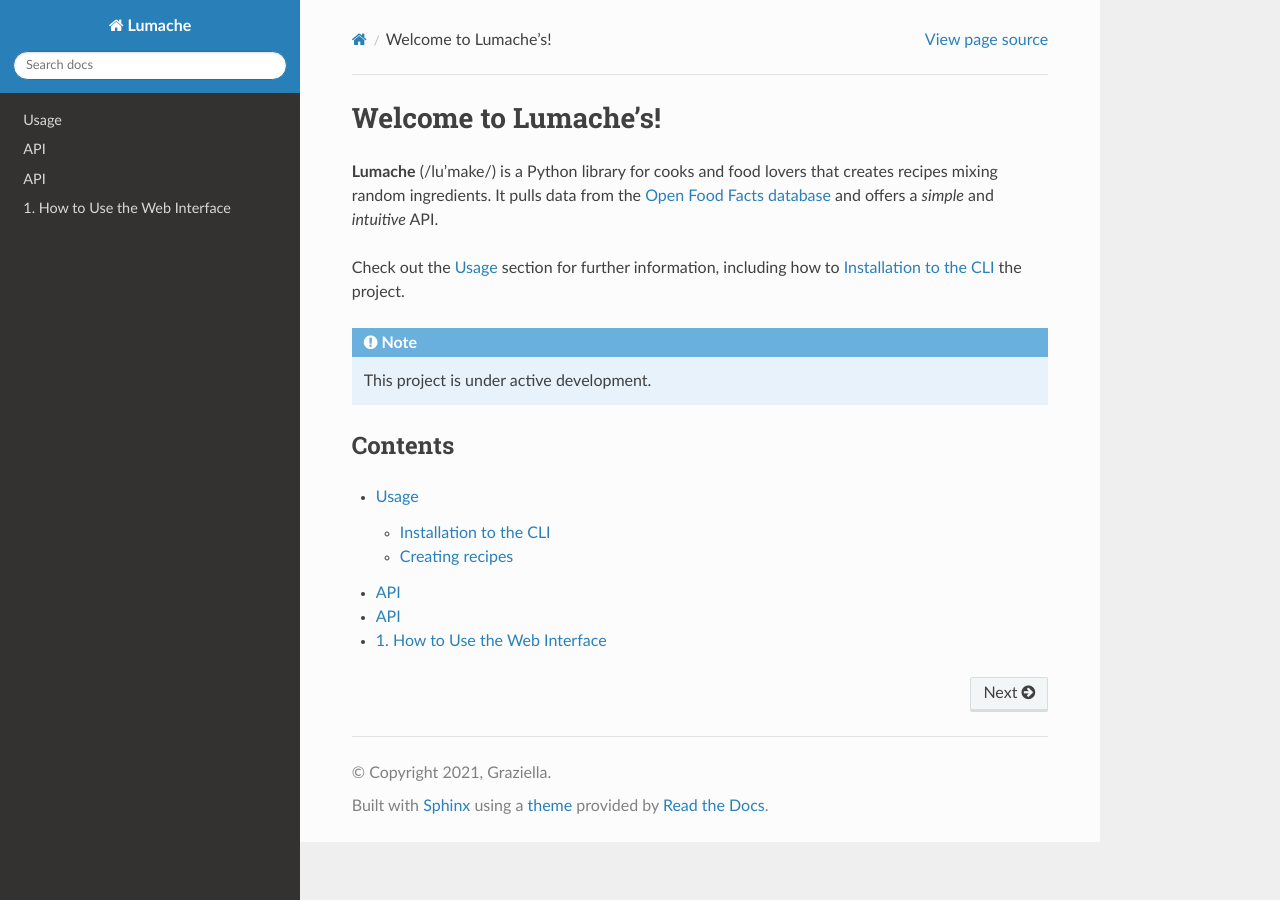
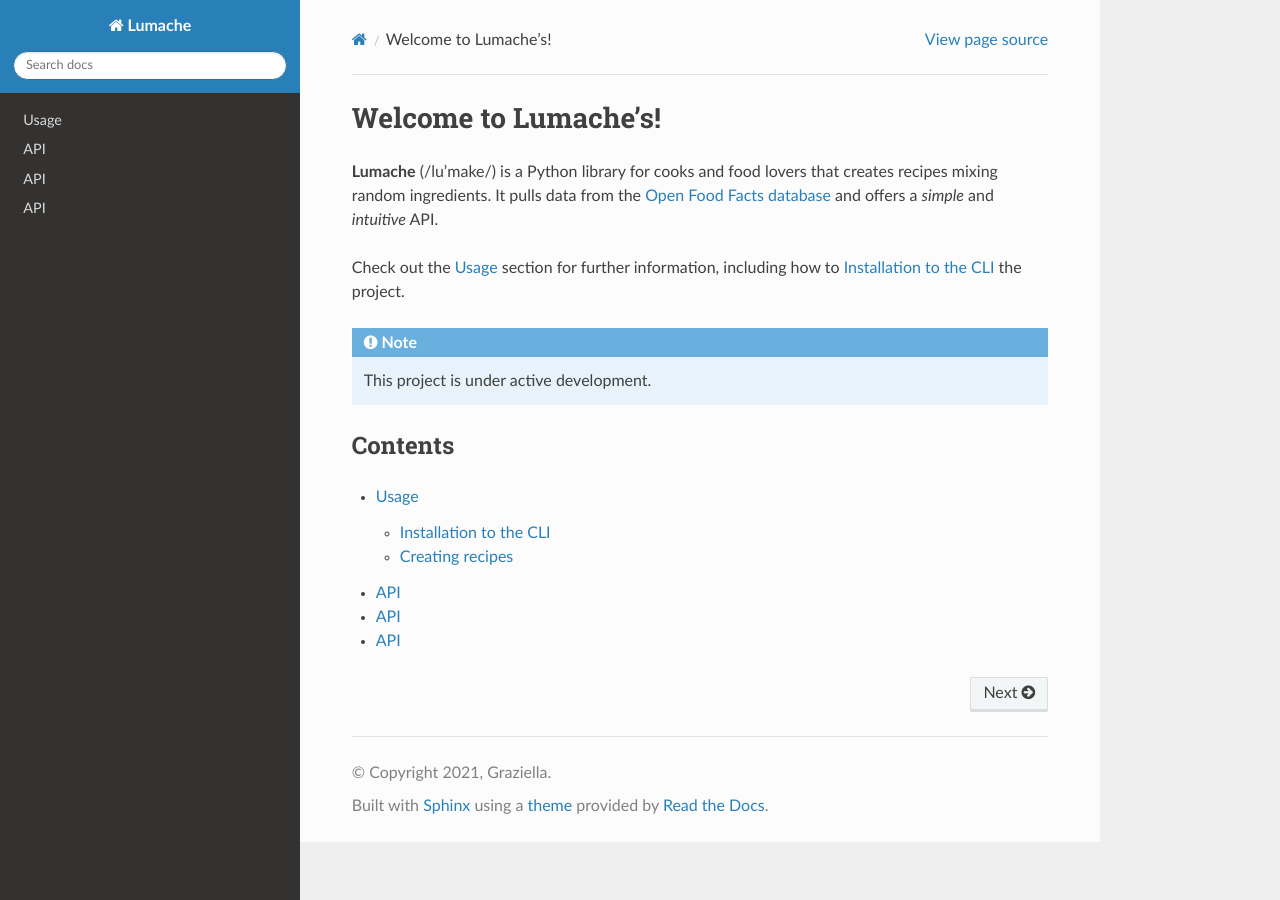
Before and after one commit to abyot2021/variant-aware-cas-offinder-rdtutorial, a Sphinx documentation site: the page built from docs/source/index.rst, in a window 1280 px wide. Built offline with Sphinx 7.4.7 and the Read the Docs theme 3.1.0, drawn with Linux system fonts in a browser that asks for light colours.

Commit message:
Update webtool.rst

```diff
--- a/docs/source/webtool.rst
+++ b/docs/source/webtool.rst
@@ -1,4 +1,7 @@
-1. How to Use the Web Interface
--------------------------------
+API
+===
 
-To use the Allelic-Cas-OFFinder web tool, your system must meet the following requirements for operating systems and web browsers.
+.. autosummary::
+   :toctree: generated
+
+   lumache
```
